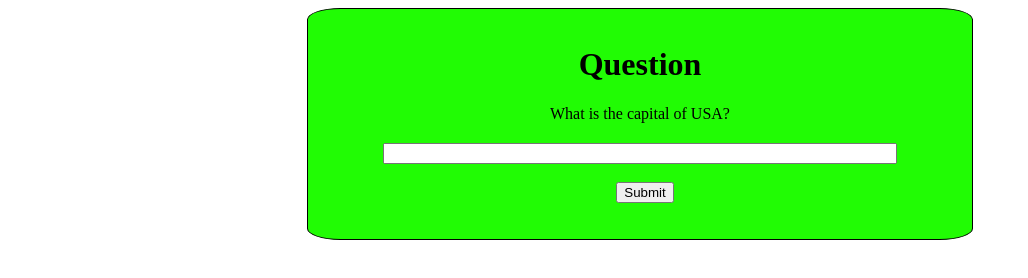
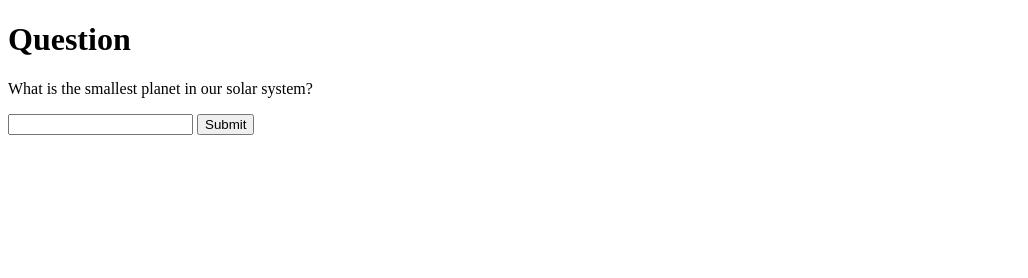
Before and after one commit to youmansoor/game.github.io, a plain HTML site: page index.html in a window 1280 px wide. Both pictures are taken after typing "Sample" into the empty fields and a click on the button "Submit". Shown: the whole page, without its empty margins (0-1028 px from the left). Drawn offline with Linux system fonts and the light colour scheme.

Commit message:
Update (26/03/2025)

```diff
--- a/index.html
+++ b/index.html
@@ -4,43 +4,16 @@
     <meta charset="UTF-8">
     <meta name="viewport" content="width=device-width, initial-scale=1.0">
     <title>Document</title>
-    <style>
-        body{
-            text-align: center;
-        }
-        #container{
-            margin: 0 auto;
-            width: 50%;
-            background-color: #21fc04;
-            border: 1px solid black;
-            border-radius: 5%;
-            padding: 2vh;
-        }
-        #answer1{
-            width: 80%;
-            height: 5%;
-        }
-        #main{
-            margin-top: 20px;
-        }
-        button{
-            margin-left: 10px;
-        }
-        #result{
-            margin-top: 20px;
-        }
-    </style>
 </head>
 <body>
-    <div id="container">
     <h1>Question</h1>
     <p id="Ques">What is the capital of India?</p>
     <div id="main">
-    <input type="text" id="answer1"><br><br>
+    <input type="text" id="answer1">
     <button onclick="checkAnswer(questions, document.getElementById('answer1').value)">Submit</button>
     </div>
     <h3 id="result"></h3>
-    </div>
+    <h3 id="percentage"></h3>
     <script>
         class question {
             constructor(question, answer) {
@@ -49,16 +22,21 @@
             }
         }
         let q1 = new question("What is the capital of India?", "Delhi");
-        let q2 = new question("What is the capital of USA?", "Washington DC");
-        let q3 = new question("What is the capital of UK?", "London");
-        let q4 = new question("What is the capital of Australia?", "Canberra");
-        let q5 = new question("What is the capital of Japan?", "Tokyo");
-        let q6 = new question("What is the capital of China?", "Beijing");
-        let q7 = new question("What is the capital of Russia?", "Moscow");
-        let q8 = new question("What is the capital of France?", "Paris");
-        let q9 = new question("What is the capital of Germany?", "Berlin");
-        let q10 = new question("What is the capital of Brazil?", "Brasilia");
-        let questions = [q1, q2, q3, q4, q5, q6, q7, q8, q9, q10];
+        let q2 = new question("What is the smallest planet in our solar system?", "Mercury");
+        let q3 = new question("What is the largest planet in our solar system?", "Jupiter");
+        let q4 = new question("Which element has the chemical symbol O?", "Oxygen");
+        let q5 = new question("What is the capital of USA?", "Washington DC");
+        let q6 = new question("What is the capital of UK?", "London");
+        let q7 = new question("What is the square root of 64?", "8");
+        let q8 = new question("What is the capital of Australia?", "Canberra");
+        let q9 = new question("What is the capital of Japan?", "Tokyo");
+        let q10 = new question("What is the tallest mountain in the world?", "Mount Everest");
+        let q11 = new question("What is the capital of China?", "Beijing");
+        let q12 = new question("What is the fastest land animal?", "Cheetah");
+        let q13 = new question("Which planet is known as the Red Planet?", "Mars");
+        let q14 = new question("What is the capital of Germany?", "Berlin");
+        let q15 = new question("What is the tallest building in the world?", "Burj Khalifa");
+        let questions = [q1, q2, q3, q4, q5, q6, q7, q8, q9, q10, q11, q12, q13, q14, q15];
         let currentQuestion = 0;
         let score = 0;
 
@@ -77,6 +55,7 @@
             }
             else{
                 document.getElementById("result").innerText = `Your score: ${score} / ${questions.length}`;
+                document.getElementById("percentage").innerText = `Percentage: ${score * 10}%`;
                 document.getElementById("main").style.display = "none";
                 document.getElementById("Ques").innerText = "Quiz Over !";
             }
```
